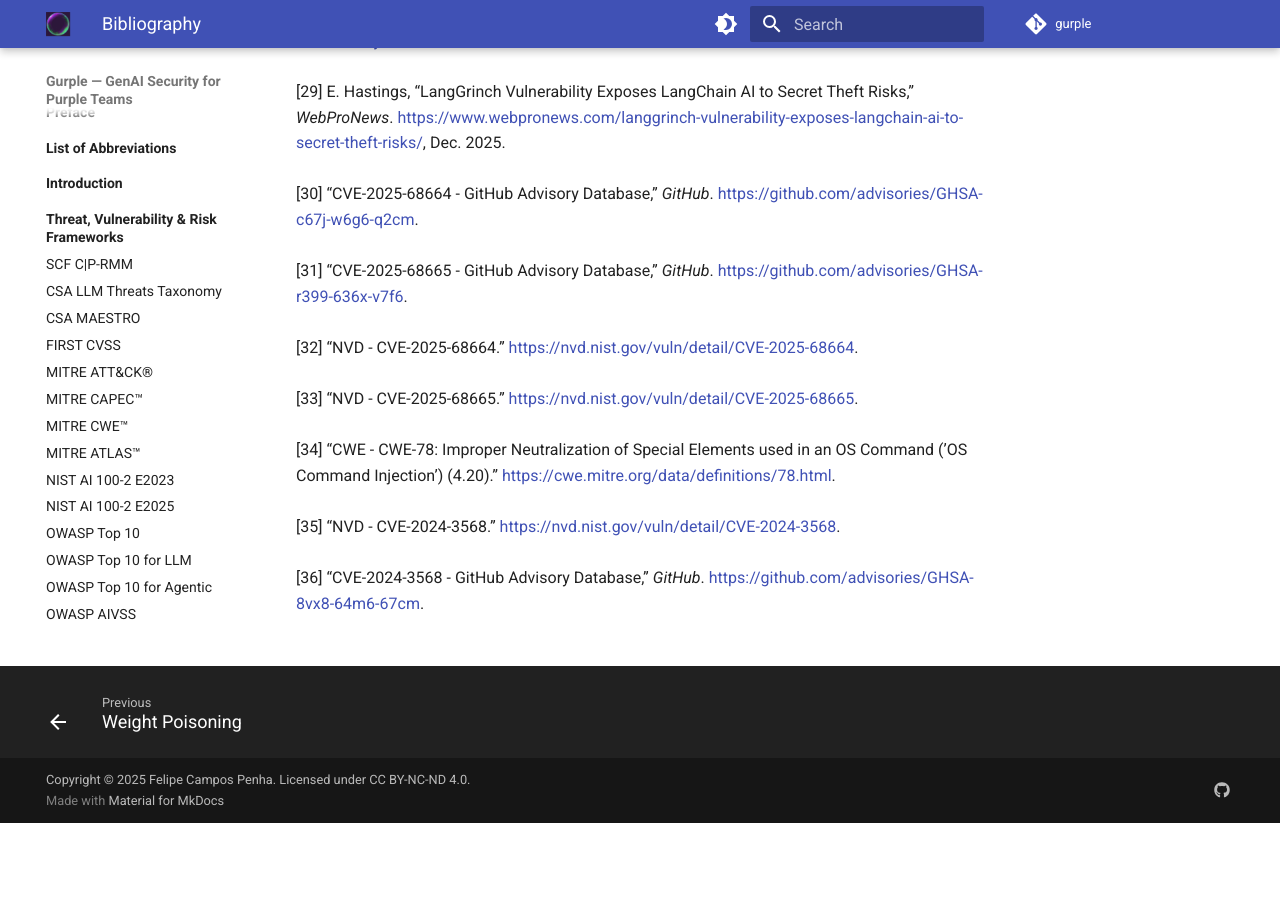
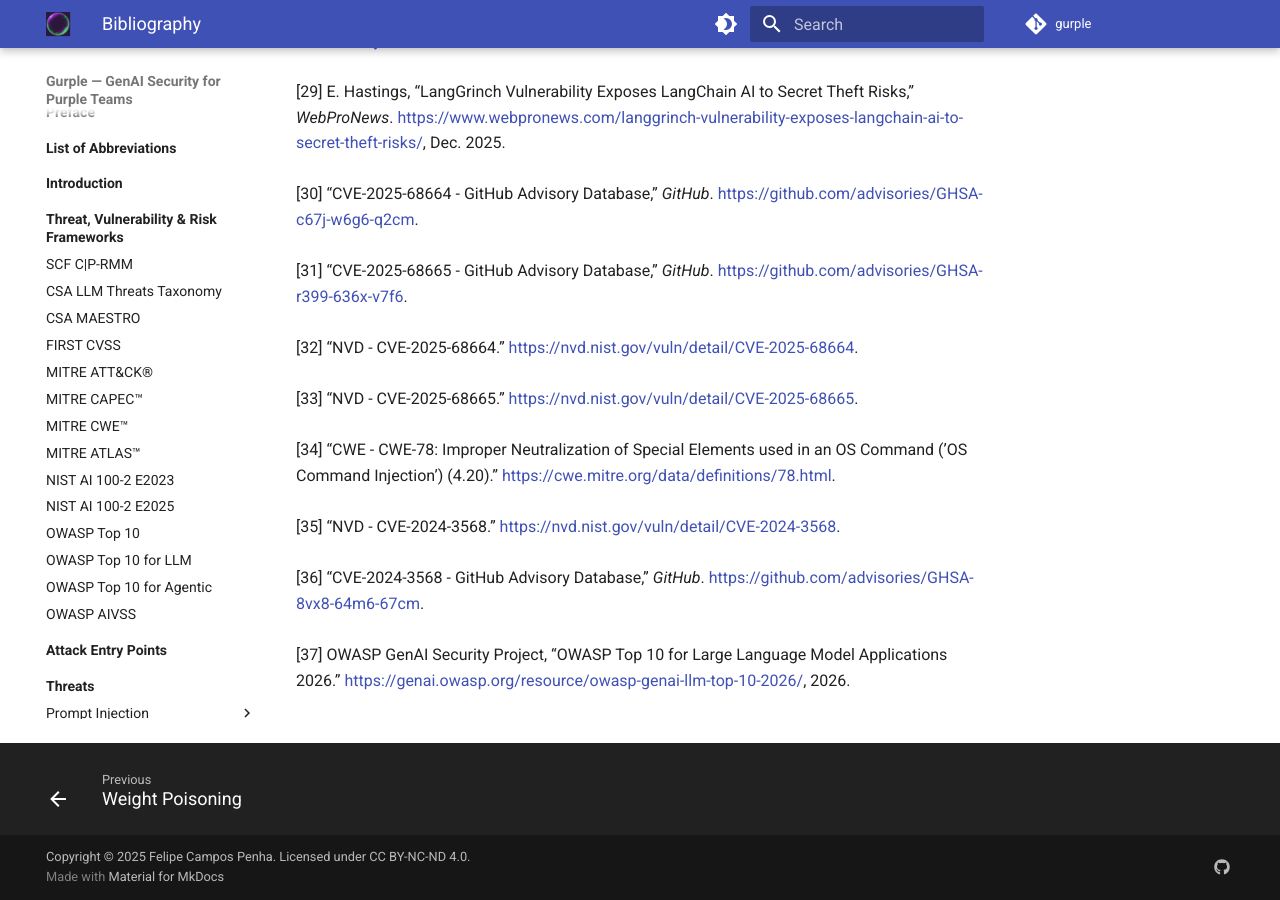
Before and after one commit to felipepenha/gurple, an MkDocs documentation site: the page built from processed/bibliography/index.md, in a window 1280 px wide and 900 px high, scrolled down 2564 px. Built offline with MkDocs 1.6.1 and Material for MkDocs 9.7.7, drawn with Linux system fonts in a browser that asks for light colours; comment, search, counter and statistics services are not loaded; before the commit the page ends 3387 px from its top, so only the background shows below that.

Commit message:
docs(bib): add OWASP Top 10 for LLM Applications 2026 citation

```diff
--- a/processed/bibliography/index.md
+++ b/processed/bibliography/index.md
@@ -39,6 +39,7 @@
 [[34]](#ref-MITRE:CWE:78)
 [[35]](#ref-NVD:CVE-2024-3568)
 [[36]](#ref-GitHubAdvisoryDatabase:CVE-2024-3568)
+[[37]](#ref-OWASP:TOP10:LLM:2026:WEB)
 
 </div>
 
@@ -337,4 +338,12 @@
 
 <br />
 
+<div id="ref-OWASP:TOP10:LLM:2026:WEB" class="csl-entry">
+
+<span class="csl-left-margin">[37] </span><span class="csl-right-inline">OWASP GenAI Security Project, “OWASP Top 10 for Large Language Model Applications 2026.” <a href="https://genai.owasp.org/resource/owasp-genai-llm-top-10-2026/">https://genai.owasp.org/resource/owasp-genai-llm-top-10-2026/</a>, 2026.</span>
+
 </div>
+
+<br />
+
+</div>
```
Also changed, not shown: Gurple.bib (+10 -0 lines), docs/bibliography/index.md (+1 -0 lines).
